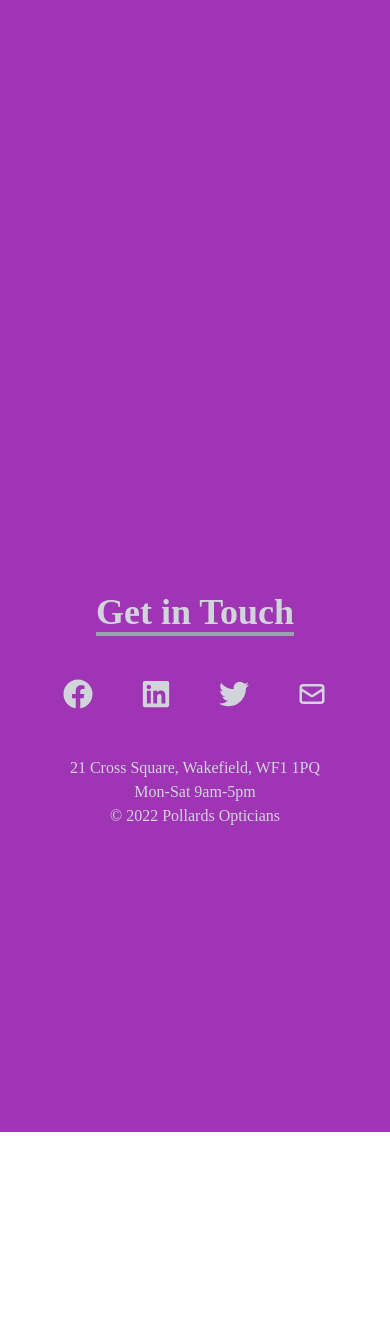
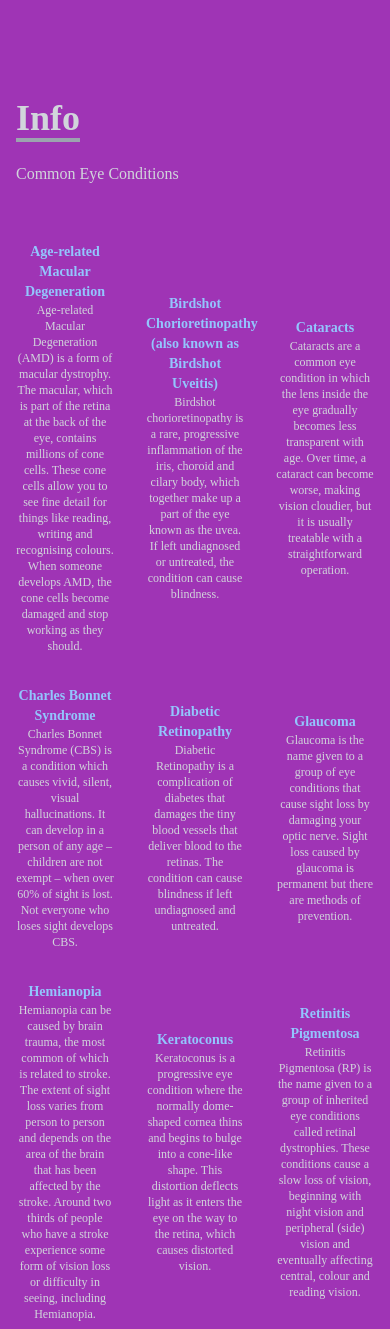
Before and after one commit to oyousaf/pollards, a React (Create React App) app: page / in a window 390 px wide. Shown: the part 3088-4417 px from the top of the page. Before the commit the page ends 4220 px from the top, so only its background shows below. Built offline with nearby package versions, Linux system fonts and the light colour scheme.

Commit message:
pollards

```diff
--- a/src/App.js
+++ b/src/App.js
@@ -2,6 +2,7 @@ import About from "./components/About";
 import Contact from "./components/Contact";
 import Gallery from "./components/Gallery";
 import Home from "./components/Home";
+import Info from "./components/Info";
 import Navbar from "./components/Navbar";
 import Team from "./components/Team";
 
@@ -13,6 +14,7 @@ function App() {
       <About />
       <Team />
       <Gallery />
+      <Info />
       <Contact />
     </div>
   );
--- /dev/null
+++ b/src/components/Info.jsx
@@ -0,0 +1,67 @@
+import React from 'react'
+
+const Info = () => {
+  return (
+    <div name="info" className="w-full h-screen bg-[#9f34b5] text-gray-300">
+        <div className="max-w-[1000px] mx-auto p-4 flex flex-col justify-center w-full h-full">
+            <div className="pb-8">
+            <p className="text-4xl font-bold inline border-b-4 border-gray-400">
+                Info
+            </p>
+            <p className="py-6">Common Eye Conditions</p>
+            </div>
+            <div className="max-w-[1000px] w-full justify-center items-center grid grid-cols-3 gap-8">
+              <div>
+                <h2 className='text-sm md:text-base font-bold text-blue-300 text-center'>Age-related Macular Degeneration</h2>
+                <p className='text-xs md:text-sm text-center'>Age-related Macular Degeneration (AMD) is a form of macular dystrophy. The macular, which is part of the retina at the back of the
+                  eye, contains millions of cone cells. These cone cells allow you to see fine detail for things like reading, writing and recognising colours.
+                  When someone develops AMD, the cone cells become damaged and stop working as they should.</p>
+              </div>
+              <div>
+                <h2 className='text-sm md:text-base font-bold text-blue-300 justify-center text-center'>Birdshot Chorioretinopathy (also known as Birdshot Uveitis)</h2>
+                <p className='text-xs md:text-base text-center'>Birdshot chorioretinopathy is a rare, progressive inflammation of the iris, choroid and cilary body, which together
+                make up a part of the eye known as the uvea. If left undiagnosed or untreated, the condition can cause blindness.</p>
+              </div>
+              <div>
+                <h2 className='text-sm md:text-base font-bold text-blue-300 text-center'>Cataracts</h2>
+                <p className='text-xs md:text-base text-center'>Cataracts are a common eye condition in which the lens inside the eye gradually becomes less transparent with age. Over time, a
+                cataract can become worse, making vision cloudier, but it is usually treatable with a straightforward operation.</p>
+              </div>
+              <div>
+                <h2 className='text-sm md:text-base font-bold text-blue-300 text-center' >Charles Bonnet Syndrome</h2>
+                <p className='text-xs md:text-base text-center'>Charles Bonnet Syndrome (CBS) is a condition which causes vivid, silent, visual hallucinations. It can develop in a person of any age
+                – children are not exempt – when over 60% of sight is lost. Not everyone who loses sight develops CBS.</p>
+              </div>
+              <div>
+                <h2 className='text-sm md:text-base font-bold text-blue-300 text-center'>Diabetic Retinopathy</h2>
+                <p className='text-xs md:text-base text-center'>Diabetic Retinopathy is a complication of diabetes that damages the tiny blood vessels that deliver blood to the retinas. The condition
+                can cause blindness if left undiagnosed and untreated.</p>
+              </div>
+              <div>
+                <h2 className='text-sm md:text-base font-bold text-blue-300 text-center'>Glaucoma</h2>
+                <p className='text-xs md:text-base text-center'>Glaucoma is the name given to a group of eye conditions that cause sight loss by damaging your optic nerve. Sight loss caused by glaucoma
+                is permanent but there are methods of prevention.</p>
+              </div>
+              <div>
+                <h2 className='text-sm md:text-base font-bold text-blue-300 text-center'>Hemianopia</h2>
+                <p className='text-xs md:text-base text-center'>Hemianopia can be caused by brain trauma, the most common of which is related to stroke.  The extent of sight loss varies from person to
+                person and depends on the area of the brain that has been affected by the stroke. Around two thirds of people who have a stroke experience some form of vision loss
+                or difficulty in seeing, including Hemianopia.</p>
+              </div>
+              <div>
+                <h2 className='text-sm md:text-base font-bold text-blue-300 text-center'>Keratoconus</h2>
+                <p className='text-xs md:text-base text-center'>Keratoconus is a progressive eye condition where the normally dome-shaped cornea thins and begins to bulge into a cone-like shape. This
+                distortion deflects light as it enters the eye on the way to the retina, which causes distorted vision.</p>
+              </div>
+              <div>
+                <h2 className='text-sm md:text-base font-bold text-blue-300 text-center'>Retinitis Pigmentosa</h2>
+                <p className='text-xs md:text-base text-center'>Retinitis Pigmentosa (RP) is the name given to a group of inherited eye conditions called retinal dystrophies. These conditions cause a
+                slow loss of vision, beginning with night vision and peripheral (side) vision and eventually affecting central, colour and reading vision.</p>
+              </div>
+            </div>
+        </div>
+    </div>
+  )
+}
+
+export default Info
--- a/src/components/Navbar.jsx
+++ b/src/components/Navbar.jsx
@@ -39,6 +39,11 @@ const Navbar = () => {
           </Link>
         </li>
         <li>
+          <Link to="info" smooth={true} duration={500}>
+            Info
+          </Link>
+        </li>
+        <li>
           <Link to="contact" smooth={true} duration={500}>
             Contact
           </Link>
@@ -76,6 +81,11 @@ const Navbar = () => {
         <li className="py-6 text-4xl">
           <Link onClick={handleClick} to="gallery" smooth={true} duration={500}>
             Gallery
+          </Link>
+        </li>
+        <li className="py-6 text-4xl">
+          <Link onClick={handleClick} to="info" smooth={true} duration={500}>
+            Info
           </Link>
         </li>
         <li className="py-6 text-4xl">
```
